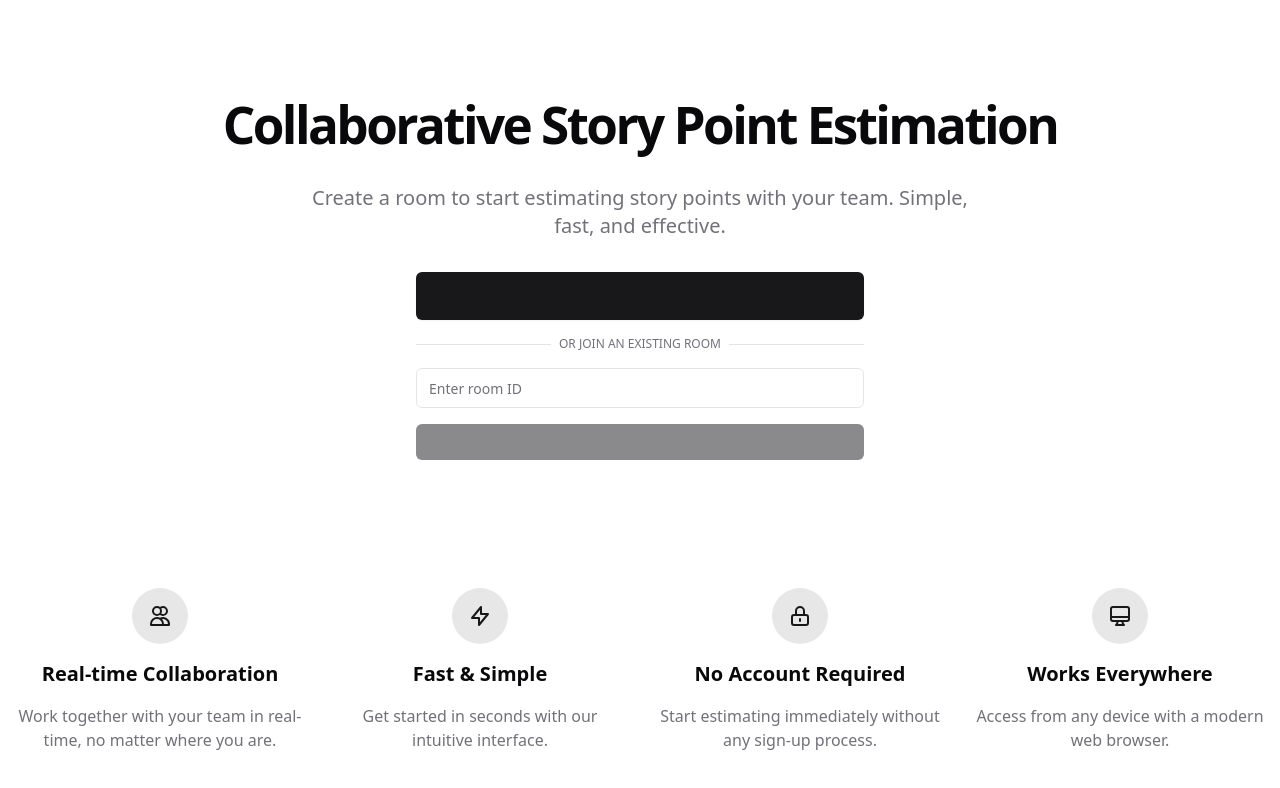
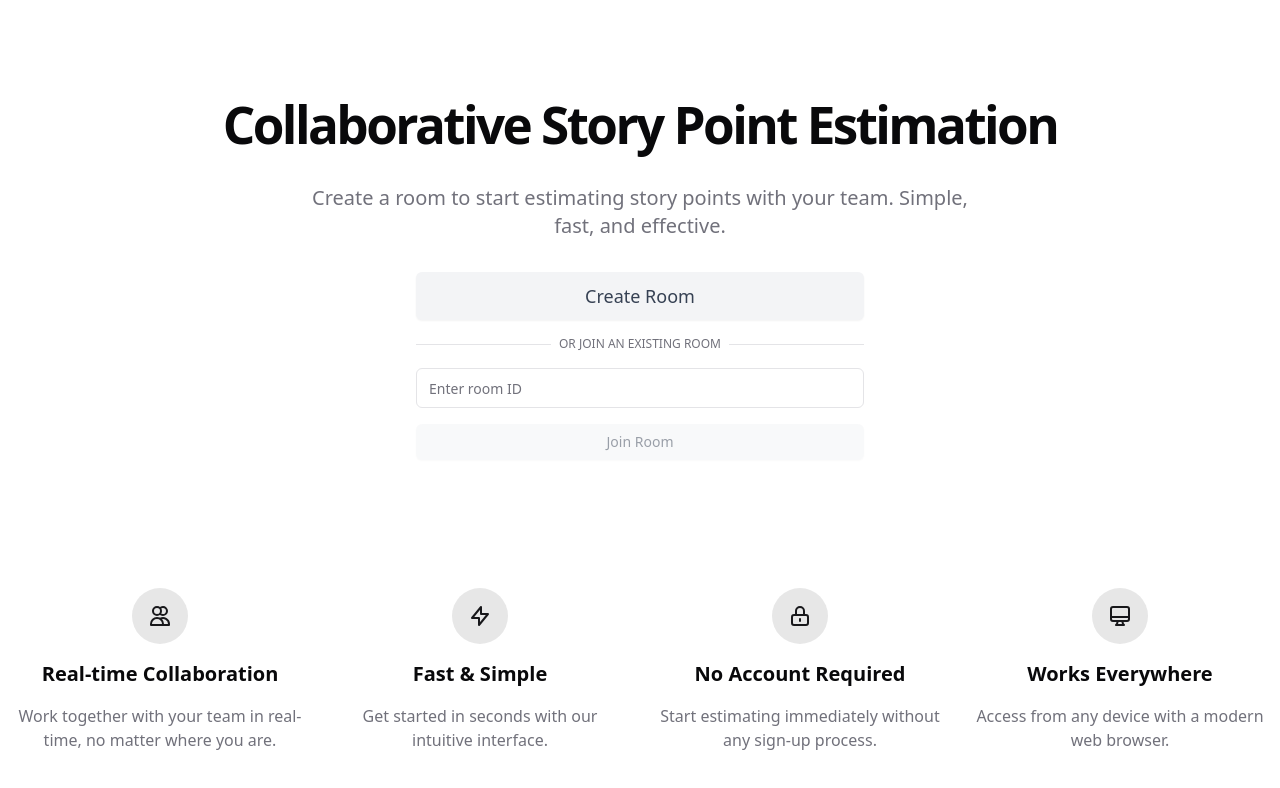
Before and after one commit to BasKiers/scrumpoker, a React (Vite) app in the folder apps/web-app/: page / in a window 1280 px wide. Shown: the top 788 px of the page. Built offline with nearby package versions, Linux system fonts and the light colour scheme; what fast-fifo would draw is missing.

Commit message:
style: update button variants with better color contrast

```diff
--- a/apps/web-app/src/components/ui/button.tsx
+++ b/apps/web-app/src/components/ui/button.tsx
@@ -9,9 +9,9 @@ const buttonVariants = cva(
   {
     variants: {
       variant: {
-        default: 'bg-primary text-primary shadow-xs hover:bg-primary/90',
+        default: 'bg-gray-100 text-gray-700 shadow-xs hover:bg-gray-200 focus-visible:ring-gray-500/20 dark:bg-gray-800 dark:text-gray-200 dark:hover:bg-gray-700 dark:focus-visible:ring-gray-500/40',
         primary: 'bg-blue-600 text-white shadow-xs hover:bg-blue-700 focus-visible:ring-blue-500/20 dark:focus-visible:ring-blue-500/40',
-        warning: 'bg-gray-100 text-gray-700 shadow-xs hover:bg-gray-200 focus-visible:ring-gray-500/20 dark:bg-gray-800 dark:text-gray-200 dark:hover:bg-gray-700 dark:focus-visible:ring-gray-500/40',
+        warning: 'bg-red-50 text-red-700 shadow-xs hover:bg-red-100 focus-visible:ring-red-500/20 dark:bg-red-900/20 dark:text-red-300 dark:hover:bg-red-900/30 dark:focus-visible:ring-red-500/40',
         destructive:
           'bg-destructive text-white shadow-xs hover:bg-destructive/90 focus-visible:ring-destructive/20 dark:focus-visible:ring-destructive/40 dark:bg-destructive/60',
         outline:
```
